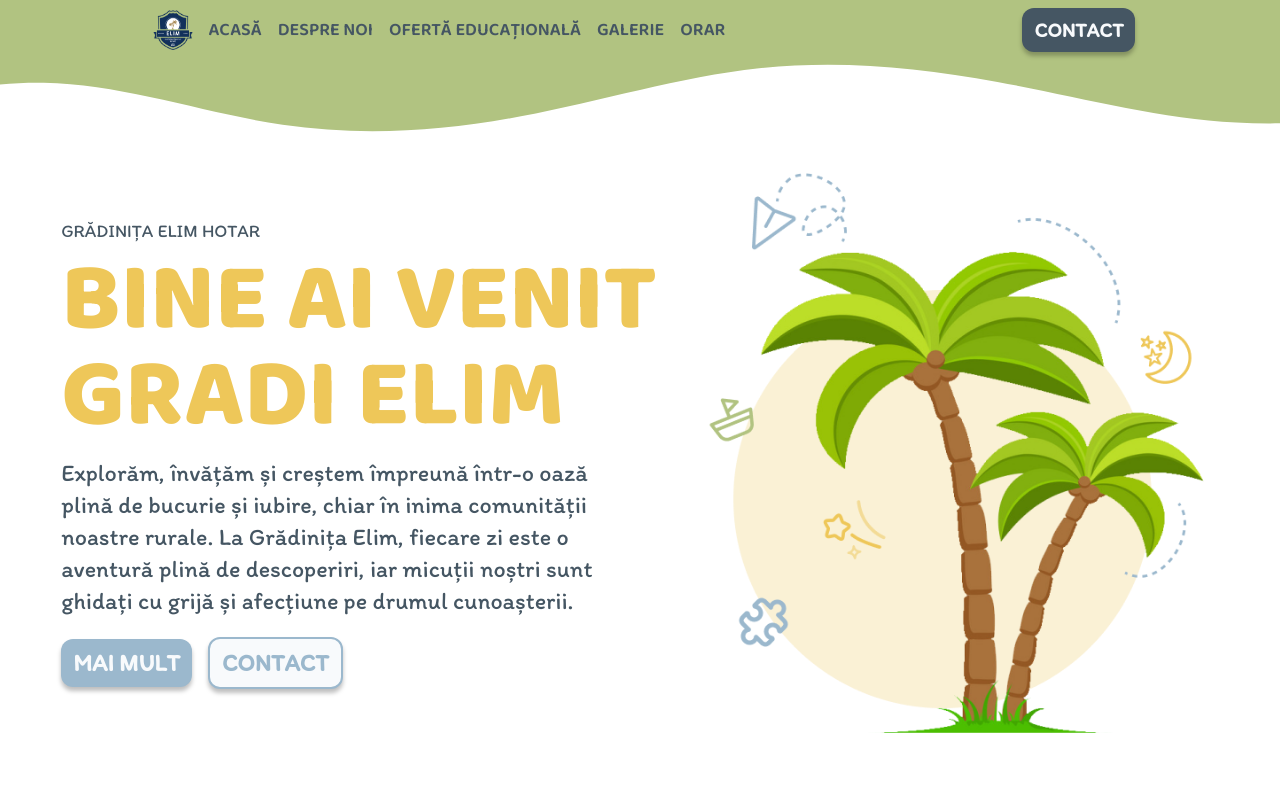
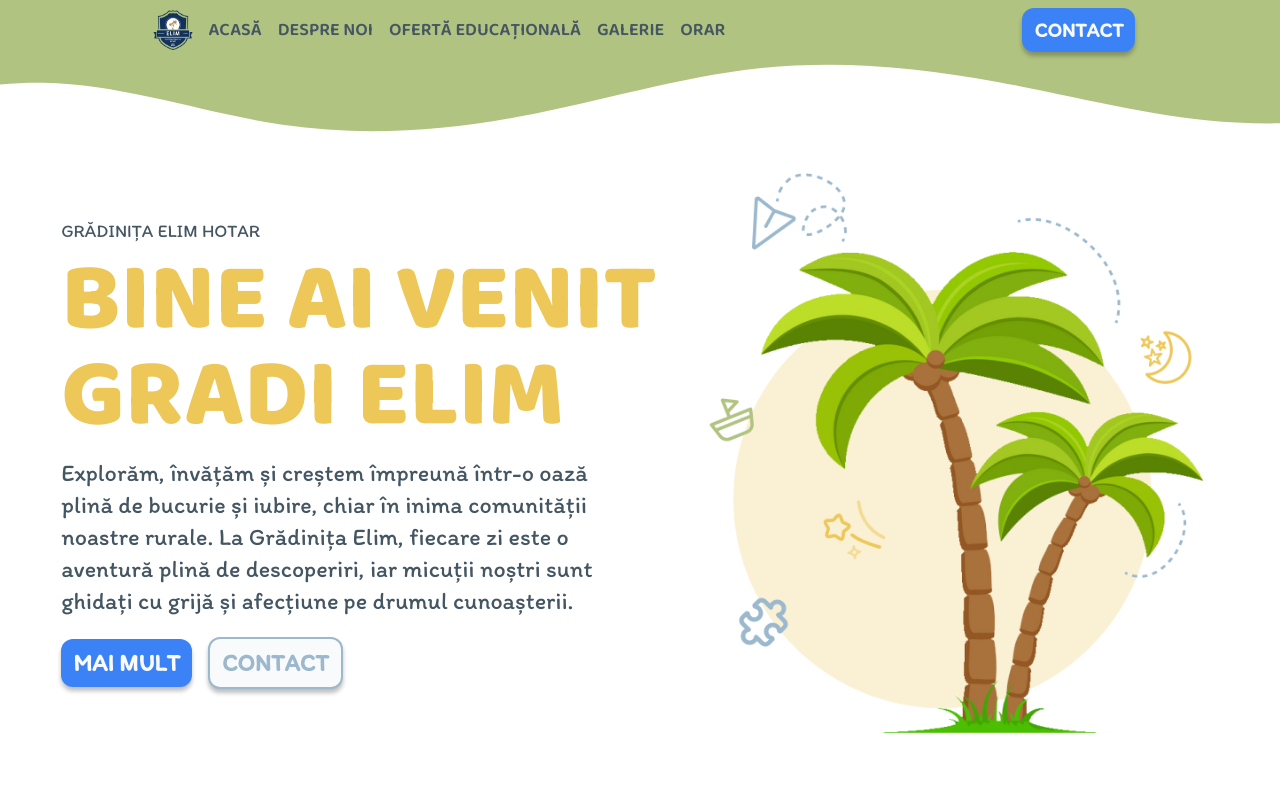
Before and after one commit to DenisWithOneN/gradi-elim, a Vue app: page / in a window 1280 px wide. Shown: the top 800 px of the page. Built offline with nearby package versions, Linux system fonts and the light colour scheme; a web font is replaced by a local one.

Commit message:
temporary setting color blue to all buttons till later props fix

```diff
--- a/src/components/general/FilledButton.vue
+++ b/src/components/general/FilledButton.vue
@@ -1,20 +1,22 @@
 <script setup>
-import { defineProps } from 'vue';
-import { RouterLink } from 'vue-router';
+import { RouterLink } from "vue-router";
 
 //defined as String for TailwindCSS
 const props = defineProps({
-    text: String,
-    bgColor: String,
-    to: String,
-    size: String,
-})
+  text: String,
+  bgColor: String,
+  to: String,
+  size: String,
+});
 
-console.log("culoare " + props.bgColor)
+console.log("culoare " + props.bgColor);
 </script>
 
 <template>
-    <RouterLink :class="props.bgColor, props.size"
-        class="drop-shadow-custom p-2 px-3 rounded-xl text-white font-semibold font-body uppercase" :to="to">{{
-        props.text }}</RouterLink>
+  <RouterLink
+    :class="(props.bgColor, props.size)"
+    class="drop-shadow-custom p-2 px-3 rounded-xl bg-blue-500 text-white font-semibold font-body uppercase"
+    :to="to"
+    >{{ props.text }}</RouterLink
+  >
 </template>
```
